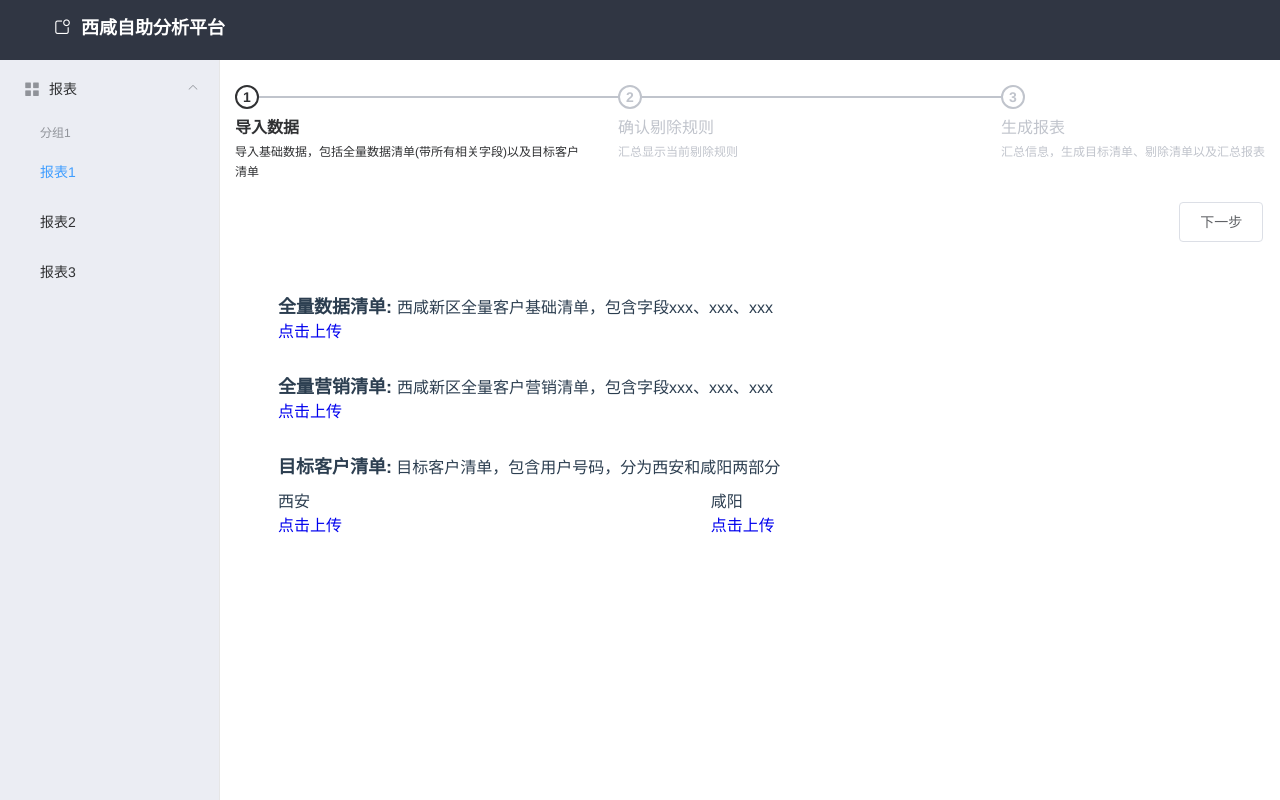
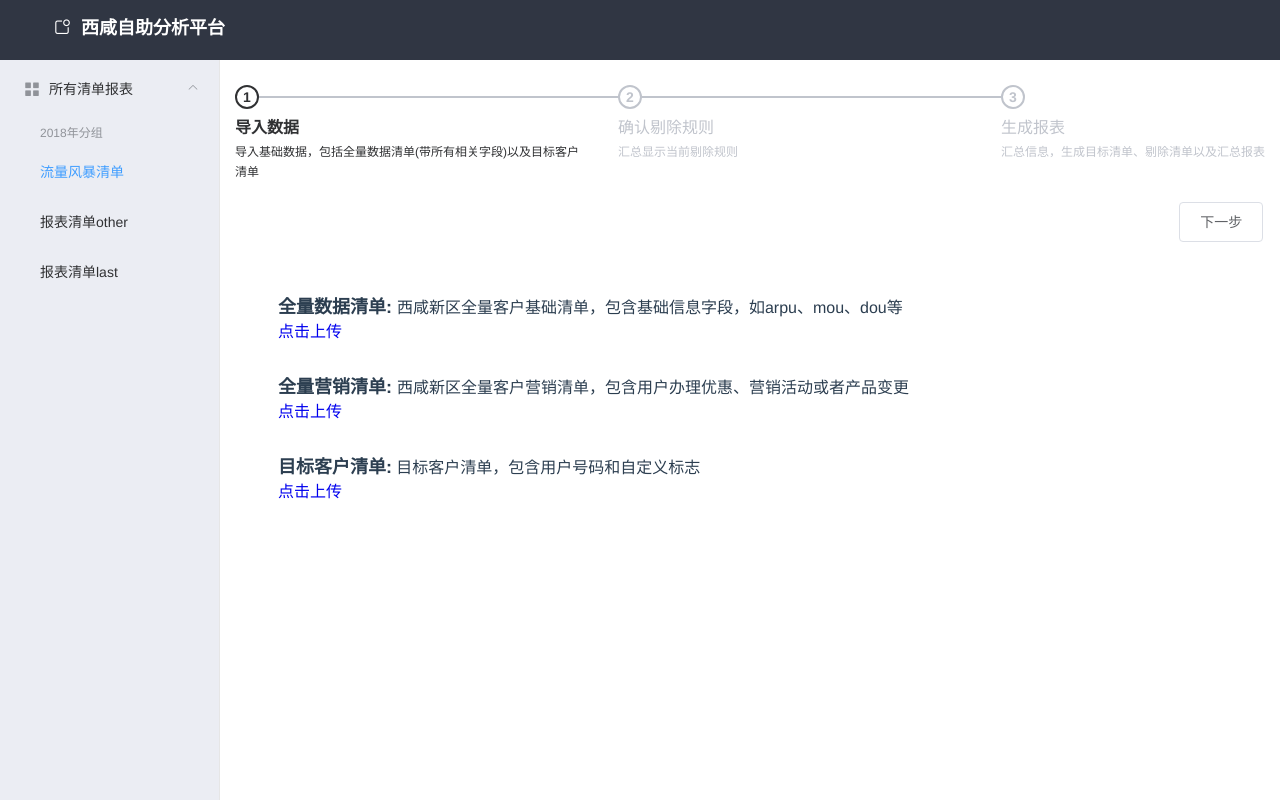
Before and after one commit to colorfulZebra/CMCCxx, a Vue app: page /#/dailylist1 in a window 1280 px wide. Built offline with nearby package versions, Linux system fonts and the light colour scheme.

Commit message:
add check file lines & title

```diff
--- a/src/App.vue
+++ b/src/App.vue
@@ -1,5 +1,5 @@
 <template>
-  <div id="app" v-loading="inprocess" element-loading-text="拼命筛选中，请稍等" element-loading-spinner="el-icon-loading" element-loading-background="rgba(0, 0, 0, 0.8)">
+  <div id="app" v-loading="inprocess.flag" :element-loading-text="inprocess.title" element-loading-spinner="el-icon-loading" element-loading-background="rgba(0, 0, 0, 0.8)">
     <el-container>
       <el-header>
         <i class="el-icon-news"></i>
@@ -11,13 +11,13 @@
             <el-submenu index="1">
               <template slot="title">
                 <i class="el-icon-menu"></i>
-                <span>报表</span>
+                <span>所有清单报表</span>
               </template>
               <el-menu-item-group>
-                <template slot="title">分组1</template>
-                <el-menu-item index="/dailylist1">报表1</el-menu-item>
-                <el-menu-item index="1-2">报表2</el-menu-item>
-                <el-menu-item index="1-3">报表3</el-menu-item>
+                <template slot="title">2018年分组</template>
+                <el-menu-item index="/dailylist1">流量风暴清单</el-menu-item>
+                <el-menu-item index="1-2">报表清单other</el-menu-item>
+                <el-menu-item index="1-3">报表清单last</el-menu-item>
               </el-menu-item-group>
             </el-submenu>
           </el-menu>
@@ -36,7 +36,10 @@ export default {
   data () {
     return {
       title: '西咸自助分析平台',
-      inprocess: false,
+      inprocess: {
+        flag: false,
+        title: ''
+      },
       menuidx: null
     }
   },
--- a/src/components/DailyList1.vue
+++ b/src/components/DailyList1.vue
@@ -14,7 +14,7 @@
     </el-row>
     <el-row v-show="active===0">
       <el-col :span="22" :offset="1" style="margin-bottom: 30px;">
-        <span class="lsttitle">全量数据清单: </span>西咸新区全量客户基础清单，包含字段xxx、xxx、xxx
+        <span class="lsttitle">全量数据清单: </span>西咸新区全量客户基础清单，包含基础信息字段，如arpu、mou、dou等
         <el-upload
          action="/upload/fulllist"
          name="fullList"
@@ -26,7 +26,7 @@
         </el-upload>
       </el-col>
       <el-col :span="22" :offset="1">
-        <span class="lsttitle">全量营销清单: </span>西咸新区全量客户营销清单，包含字段xxx、xxx、xxx
+        <span class="lsttitle">全量营销清单: </span>西咸新区全量客户营销清单，包含用户办理优惠、营销活动或者产品变更
         <el-upload
          action="/upload/marketlist"
          name="marketList"
@@ -38,33 +38,16 @@
         </el-upload>
       </el-col>
       <el-col :span="22" :offset="1" style="margin-top: 30px">
-        <span class="lsttitle">目标客户清单:</span> 目标客户清单，包含用户号码，分为西安和咸阳两部分
-        <el-row style="margin-top: 10px;">
-          <el-col :span="10">
-            西安
+        <span class="lsttitle">目标客户清单:</span> 目标客户清单，包含用户号码和自定义标志
         <el-upload
-            action="/upload/targetlist/xian"
-            name="targetListxa"
+        action="/upload/targetlist"
+        name="targetList"
         accept=".txt"
         :on-success="successUploaded"
         :before-remove="beforeRemove"
         :limit="1">
           <a href="javascript:void(0)">点击上传</a>
         </el-upload>
-          </el-col>
-          <el-col :span="10" :offset="1">
-            咸阳
-            <el-upload
-            action="/upload/targetlist/xianyang"
-            name="targetListxy"
-            accept=".txt"
-            :on-success="successUploaded"
-            :before-remove="beforeRemove"
-            :limit="1">
-              <a href="javascript:void(0)">点击上传</a>
-            </el-upload>
-          </el-col>
-        </el-row>
       </el-col>
     </el-row>
     <el-row v-show="active===1">
@@ -91,7 +74,12 @@
       </el-col>
     </el-row>
     <el-row v-show="active===3">
-      <el-col :span="24">Report</el-col>
+      <el-col :span="20" :offset="2">
+        <h3 style="margin-top:36px">
+          共处理记录<span style="color: dimgray">{{result_list.total}}</span>条，剔除其中<span style="color: red">{{result_list.non_compliance}}</span>条记录，保留<span style="color: forestgreen">{{result_list.compliance}}</span>条记录
+        </h3>
+        <a href="/download/result">下载剔除后清单</a><a style="margin-left:36px;" href="/download/resulterr">下载被剔除清单</a>
+      </el-col>
     </el-row>
   </div>
 </template>
@@ -120,8 +108,7 @@ export default {
       files: {
         fulllist: '',
         marketlist: '',
-        targetlistxa: '',
-        targetlistxy: ''
+        targetlist: ''
       },
       result_list: {
         total: 0,
@@ -146,8 +133,49 @@ export default {
   methods: {
     next () {
       if (this.active === 0) {
-        if (this.files.fulllist.length && this.files.marketlist.length && (this.files.targetlistxa.length || this.files.targetlistxy.length)) {
+        if (this.files.fulllist.length && this.files.marketlist.length && this.files.targetlist.length) {
+          let errorMsg = []
+          this.$emit('inprocess', { flag: true, title: '正在检查输入文件，请稍等' })
+          axios.post('/fileinfo', {
+            file: this.files.fulllist
+          }).then((response) => {
+            if (response.data.return.code === 0) {
+              if (!(response.data.data.lines > 0 && response.data.data.title.split('|').length === 18)) {
+                errorMsg.push('全量数据清单文件内容错误，无数据或缺少必要字段')
+              }
+            } else {
+              errorMsg.push(`全量数据清单，${response.data.return.message}`)
+            }
+            return axios.post('/fileinfo', { file: this.files.marketlist })
+          }).then((response) => {
+            if (response.data.return.code === 0) {
+              if (!(response.data.data.lines > 0 && response.data.data.title.split('|').length === 7)) {
+                errorMsg.push('全量营销清单文件内容错误，无数据或缺少必要字段')
+              }
+            } else {
+              errorMsg.push(`全量营销清单，${response.data.return.message}`)
+            }
+            return axios.post('/fileinfo', { file: this.files.targetlist })
+          }).then((response) => {
+            if (response.data.return.code === 0) {
+              if (!(response.data.data.lines > 0 && response.data.data.title.split('\t').length === 2)) {
+                errorMsg.push('目标客户清单文件内容错误，无数据或缺少必要字段')
+              }
+            } else {
+              errorMsg.push(`目标客户清单，${response.data.return.message}`)
+            }
+            this.$emit('inprocess', { flag: false, title: '' })
+            if (errorMsg.length === 0) {
               this.active += 1
+            } else {
+              this.$message({
+                dangerouslyUseHTMLString: true,
+                message: errorMsg.join('<br><br>'),
+                type: 'error',
+                duration: 9000
+              })
+            }
+          })
         } else {
           this.$message({
             message: '并未上传所有必须清单！',
@@ -157,11 +185,11 @@ export default {
       } else if (this.active < this.steps.length - 1) {
         this.active += 1
       } else if (this.active === this.steps.length - 1) {
-        this.$emit('inprocess', true)
+        this.$emit('inprocess', { flag: true, title: '拼命筛选清单中，请稍等' })
         axios.post('/result/list', {
-          basefile: 'data/base.txt',
-          marketfile: 'data/trade.txt',
-          targetfile: 'data/test.txt'
+          basefile: this.files.fulllist,
+          marketfile: this.files.marketlist,
+          targetfile: this.files.targetlist
         }).then((response) => {
           if (response.data.return.code !== 0) {
             this.$message({
@@ -174,10 +202,9 @@ export default {
               type: 'success'
             })
             this.result_list = response.data.data
-            console.log(this.result_list)
             this.active += 1
           }
-          this.$emit('inprocess', false)
+          this.$emit('inprocess', { flag: false, title: '' })
         })
       } else {
         this.$message({
@@ -194,10 +221,8 @@ export default {
         this.files.fulllist = response.filename
       } else if (response.filename.startsWith('marketList')) {
         this.files.marketlist = response.filename
-      } else if (response.filename.startsWith('targetListxa')) {
-        this.files.targetlistxa = response.filename
-      } else if (response.filename.startsWith('targetListxy')) {
-        this.files.targetlistxy = response.filename
+      } else if (response.filename.startsWith('targetList')) {
+        this.files.targetlist = response.filename
       } else {
       }
     }
```
Also changed, not shown: config/index.js (+6 -1 lines). Lines whose indentation alone changed are shown as unchanged.
